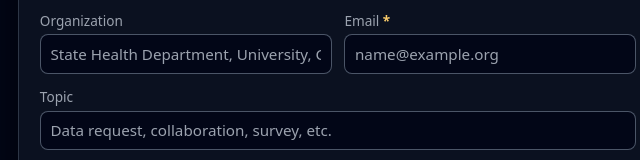
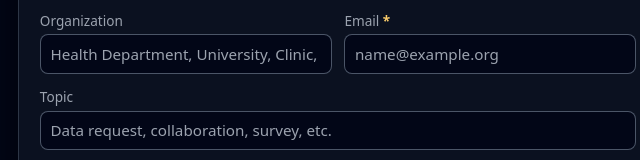
Before and after one commit to colinferrel13-cell/acropolisanalyticsri-site, a plain HTML site: page contact.html in a window 1280 px wide. Shown: the part 574-734 px from the top of the page, 166-806 px from the left. Drawn offline with Linux system fonts and the light colour scheme.

Commit message:
Update contact.html

```diff
--- a/contact.html
+++ b/contact.html
@@ -106,7 +106,7 @@
                     id="organization"
                     name="organization"
                     autocomplete="organization"
-                    placeholder="State Health Department, University, Clinic, etc."
+                    placeholder="Health Department, University, Clinic, etc."
                   />
                 </div>
 
```
